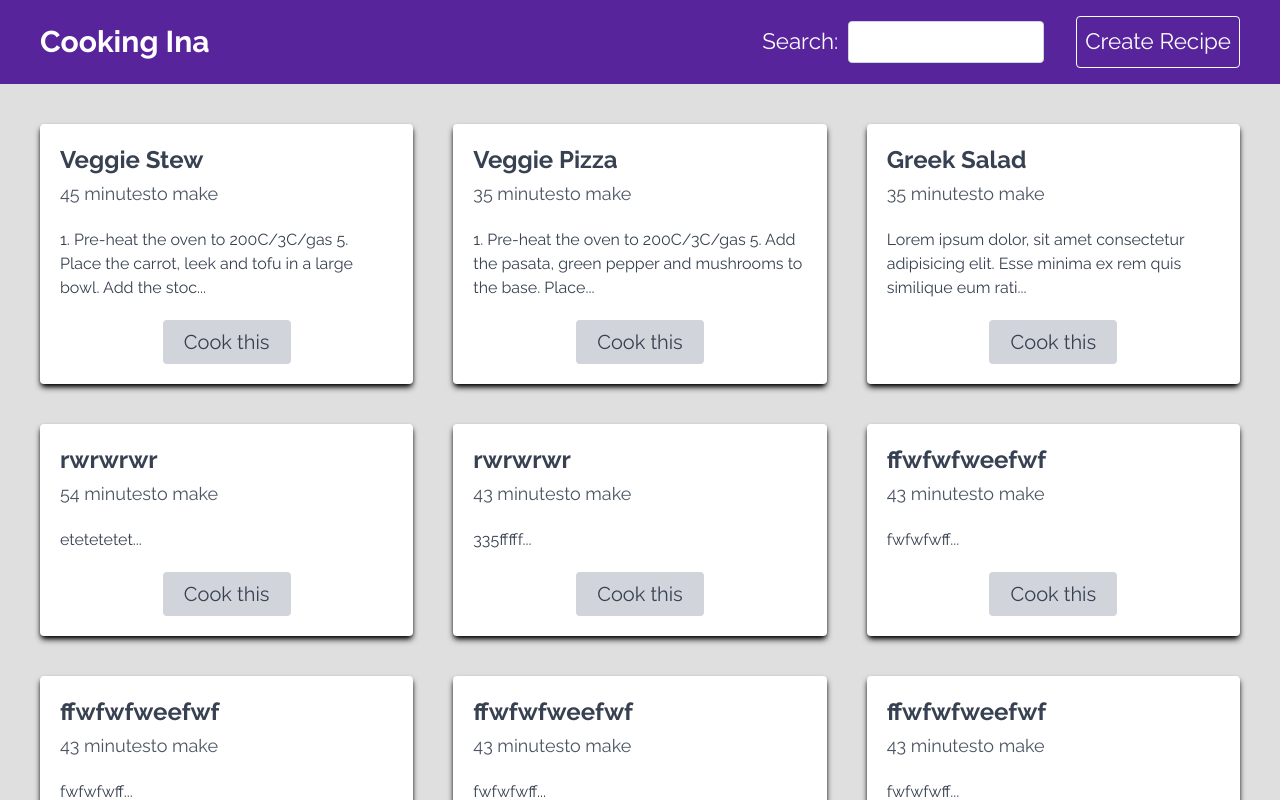
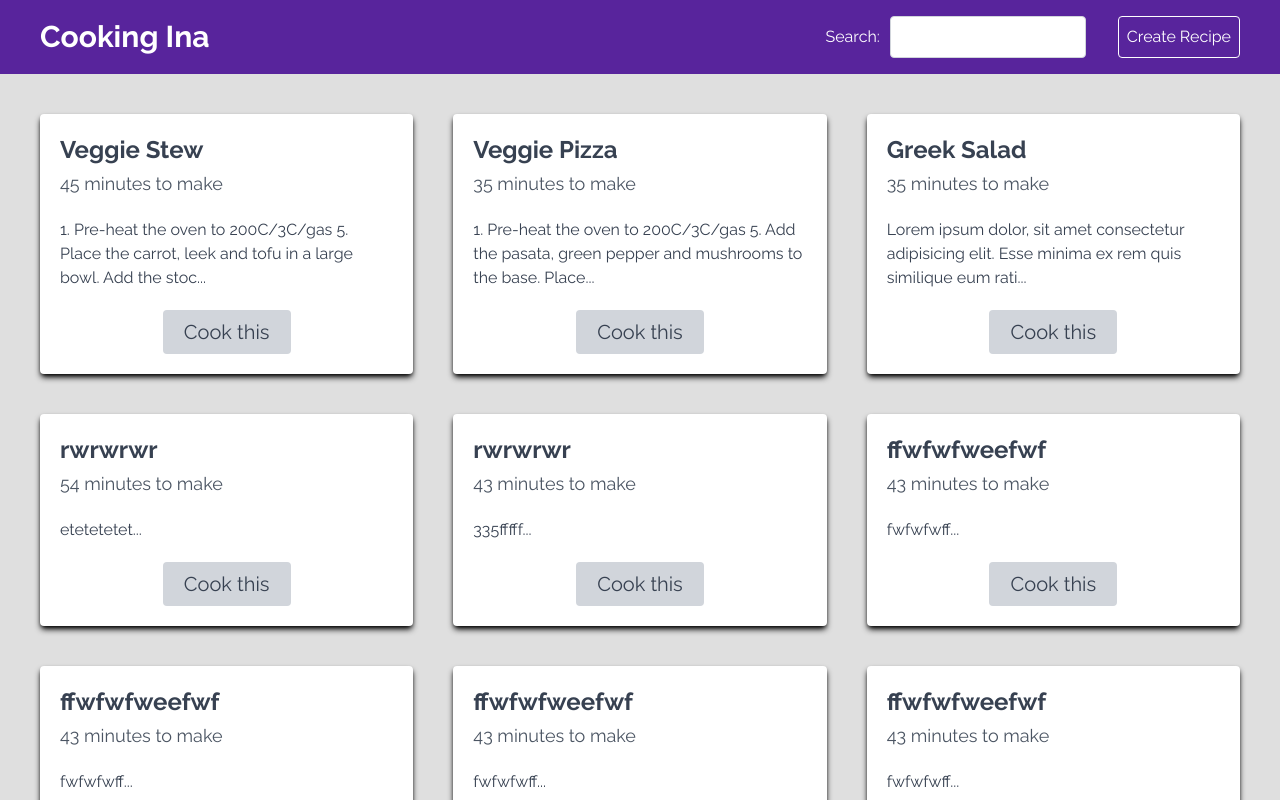
Before and after one commit to Froiod/Recipe-Directory, a React (Vite) app: page / in a window 1280 px wide. Shown: the top 800 px of the page. Built offline with nearby package versions, Linux system fonts and the light colour scheme; data requests are answered from the project's data file.

Commit message:
fixed some bugs

```diff
--- a/src/components/Navbar.jsx
+++ b/src/components/Navbar.jsx
@@ -10,7 +10,7 @@ const Navbar = () => {
           <h1 className='text-3xl font-bold'>Cooking Ina</h1>
         </Link>
         <Searchbar />
-        <Link to="/create" className='p-2 border border-white rounded hover:bg-white  hover:text-gray-700'>
+        <Link to="/create" className='p-2 border border-white rounded hover:bg-white  hover:text-gray-700 text-base'>
           Create Recipe
         </Link>
       </nav>
--- a/src/components/RecipeList.jsx
+++ b/src/components/RecipeList.jsx
@@ -7,7 +7,7 @@ const RecipeList = ({recipes}) => {
       {recipes.map((recipe) => (
         <div key={recipe.id} className='relative bg-white text-gray-700 p-5 rounded shadow-md shadow-black transition-transform ease-linear duration-300 hover:rotate-2'>
           <h3 className='text-gray-700 text-2xl font-bold mb-1'>{recipe.title}</h3>
-          <p className='text-gray-600 text-lg'>{recipe.cookingTime}to make</p>
+          <p className='text-gray-600 text-lg'>{recipe.cookingTime} to make</p>
           <div className='text-gray-700 text-base my-5 leading-6'>{recipe.method.substring(0, 100)}...</div>
           <Link to={`/recipes/${recipe.id}`} className=' bg-gray-300 text-gray-700 block text-center w-32 p-2 rounded mt-5 mx-auto mb-0 text-xl'>Cook this</Link>
         </div>
--- a/src/components/Searchbar.jsx
+++ b/src/components/Searchbar.jsx
@@ -3,7 +3,7 @@ import { useNavigate } from 'react-router-dom'
 
 const Searchbar = () => {
   const [term,setTerm]  = useState('')
-  const navigate = useNavigate
+  const navigate = useNavigate()
 
   const handleSubmit = (e) =>{
     e.preventDefault()
@@ -13,7 +13,7 @@ const Searchbar = () => {
   return (
     <div className='mr-8'>
       <form onSubmit={handleSubmit} className='flex items-center'>
-        <label htmlFor="search">Search:</label>
+        <label htmlFor="search"className='text-base'>Search:</label>
         <input
           className='ml-[10px]'
           type="text"
```
